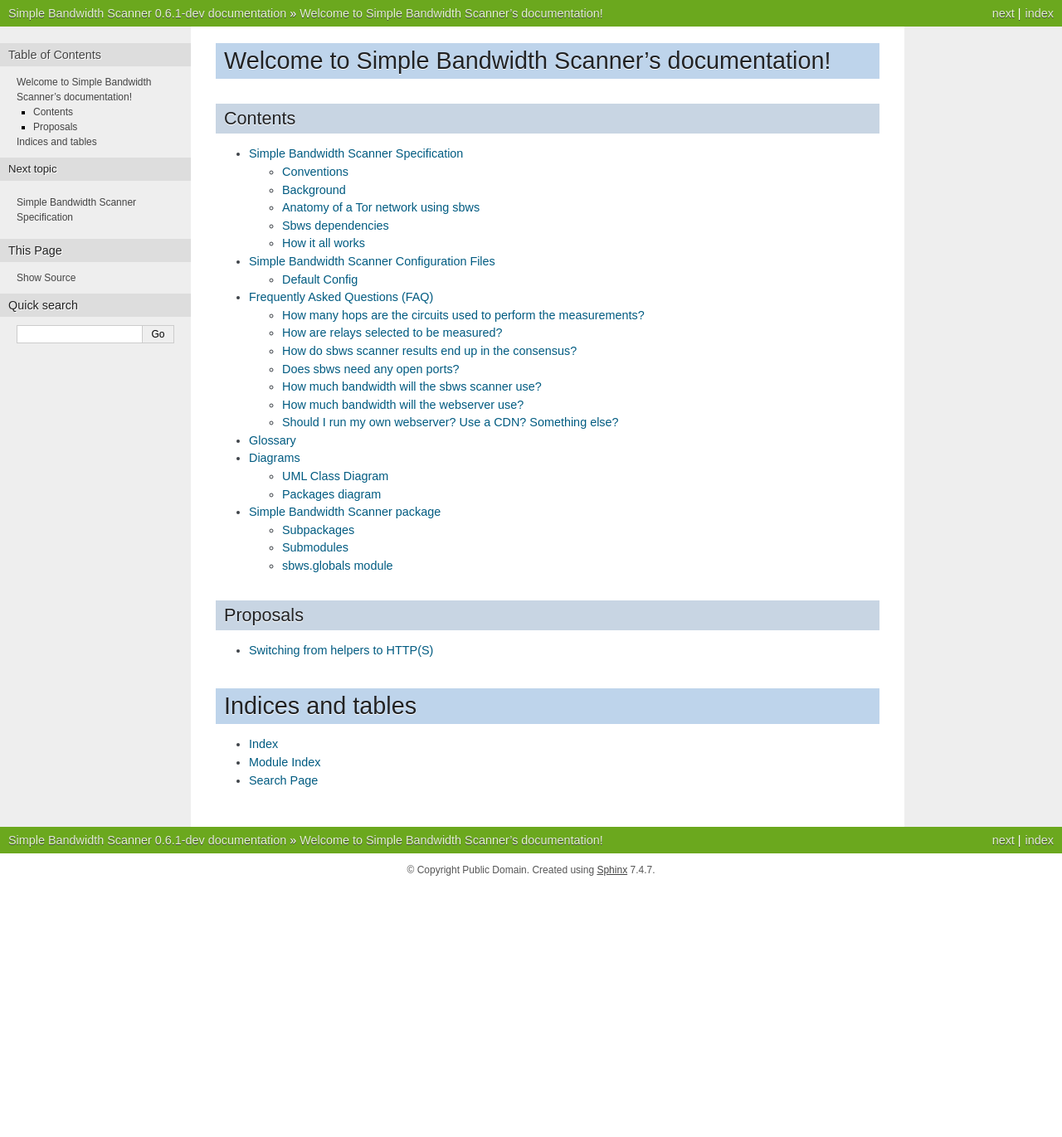
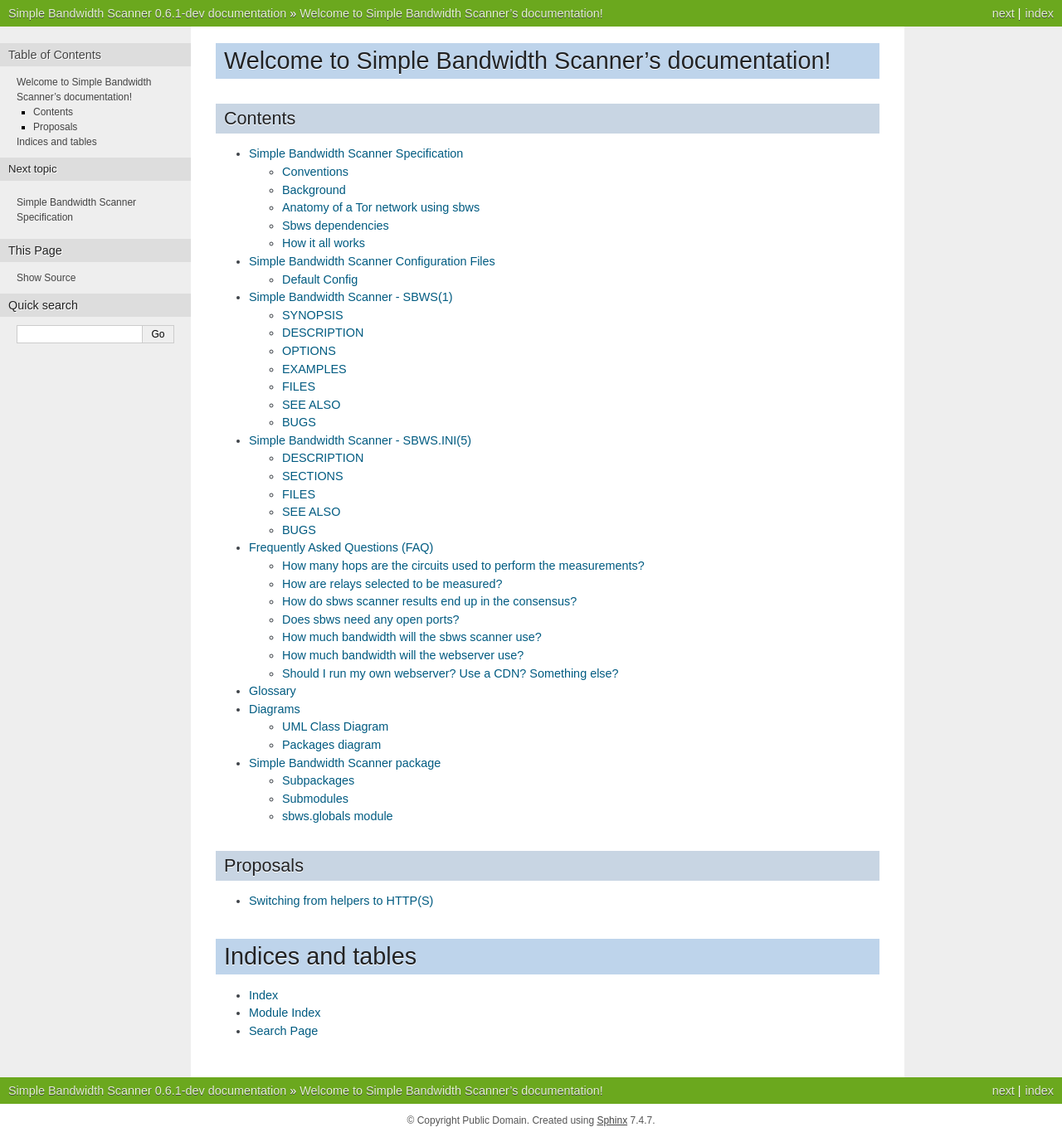
Before and after one commit to torproject/sbws, a Sphinx documentation site: the page built from docs/source/index.rst, in a window 1280 px wide. Shown: the whole page at 83% size. Built offline with Sphinx 7.4.7, drawn with Linux system fonts in a browser that asks for light colours; before the commit the page ends 1069 px from its top, so only the background shows below that.

Commit message:
Include man pages in docs too

```diff
--- a/docs/source/index.rst
+++ b/docs/source/index.rst
@@ -18,6 +18,8 @@
    INSTALL
    DEPLOY
    README
+   man_sbws
+   man_sbws.ini
    CHANGELOG
    CONTRIBUTING
    AUTHORS
```
